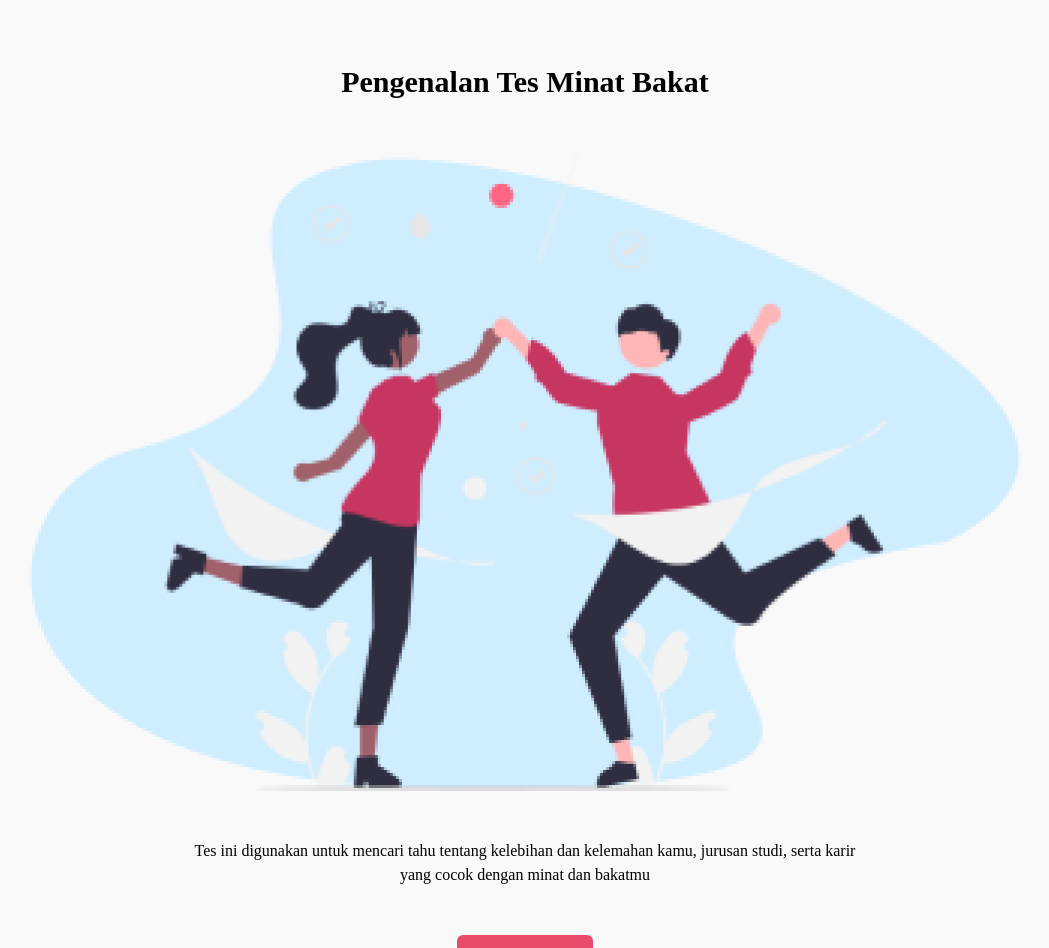
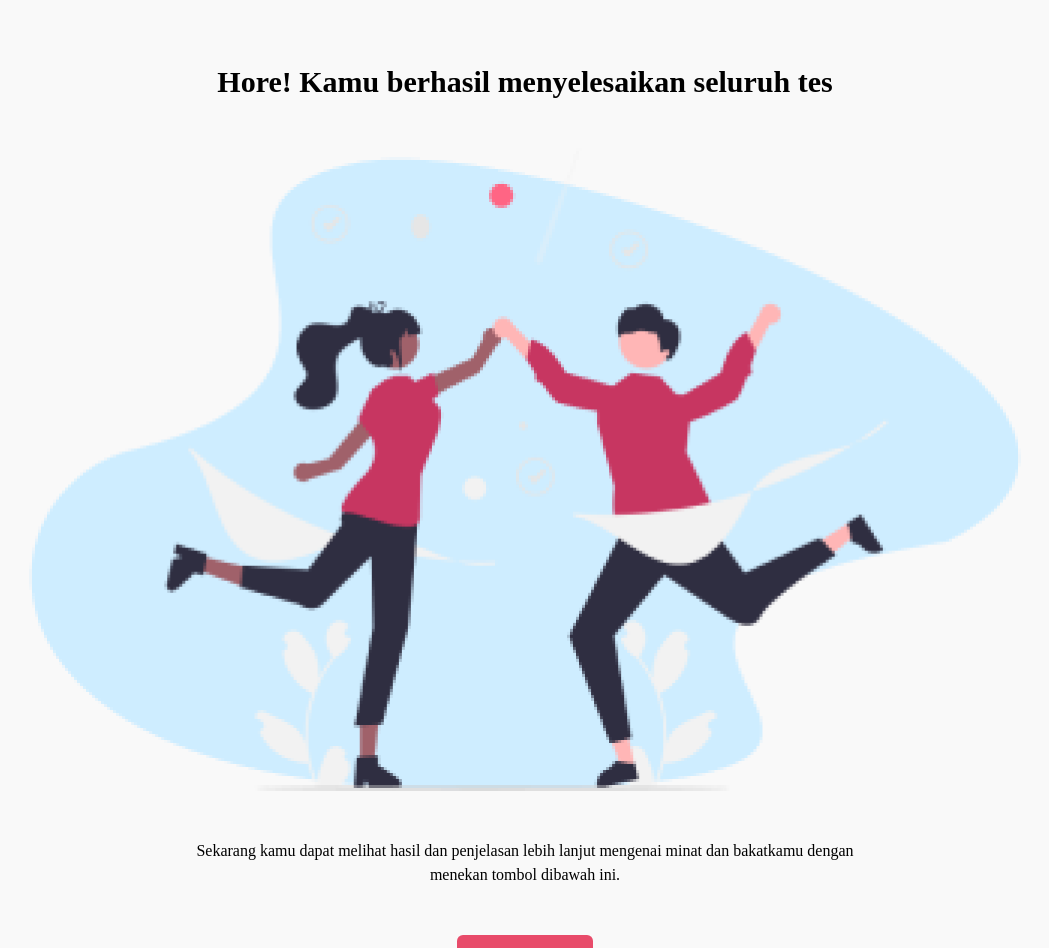
Before and after one commit to rg-km/final-project-engineering-51, a React (Create React App) app in the folder frontend/my-app/: page /test-complete in a window 1280 px wide. Shown: the top 948 px of the page, without its empty margins (115-1164 px from the left). Built offline with nearby package versions, Linux system fonts and the light colour scheme.

Commit message:
feat: Add testminatbakat pages

```diff
--- a/frontend/my-app/src/pages/TestComplete.js
+++ b/frontend/my-app/src/pages/TestComplete.js
@@ -15,12 +15,12 @@ function TestComplete() {
       <Box className='test-complete' bg='#F9F9F9' w='100%' py={16} px={36} color='black'>
         <Flex textAlign='center' alignItems='center' flexDirection='column' gap={12}>
           <Heading as='h1' size='lg'>
-            Pengenalan Tes Minat Bakat
+            Hore! Kamu berhasil menyelesaikan seluruh tes
           </Heading>
           <Image src={Complete} alt='Complete' />
           <Text w='2xl'>
-            Tes ini digunakan untuk mencari tahu tentang kelebihan dan kelemahan kamu,
-            jurusan studi, serta karir yang cocok dengan minat dan bakatmu
+            Sekarang kamu dapat melihat hasil dan penjelasan lebih lanjut mengenai minat
+            dan bakatkamu dengan menekan tombol dibawah ini.
           </Text>
           <Box>
             <Button colorScheme="gray.600" backgroundColor='primary.500'>
```
